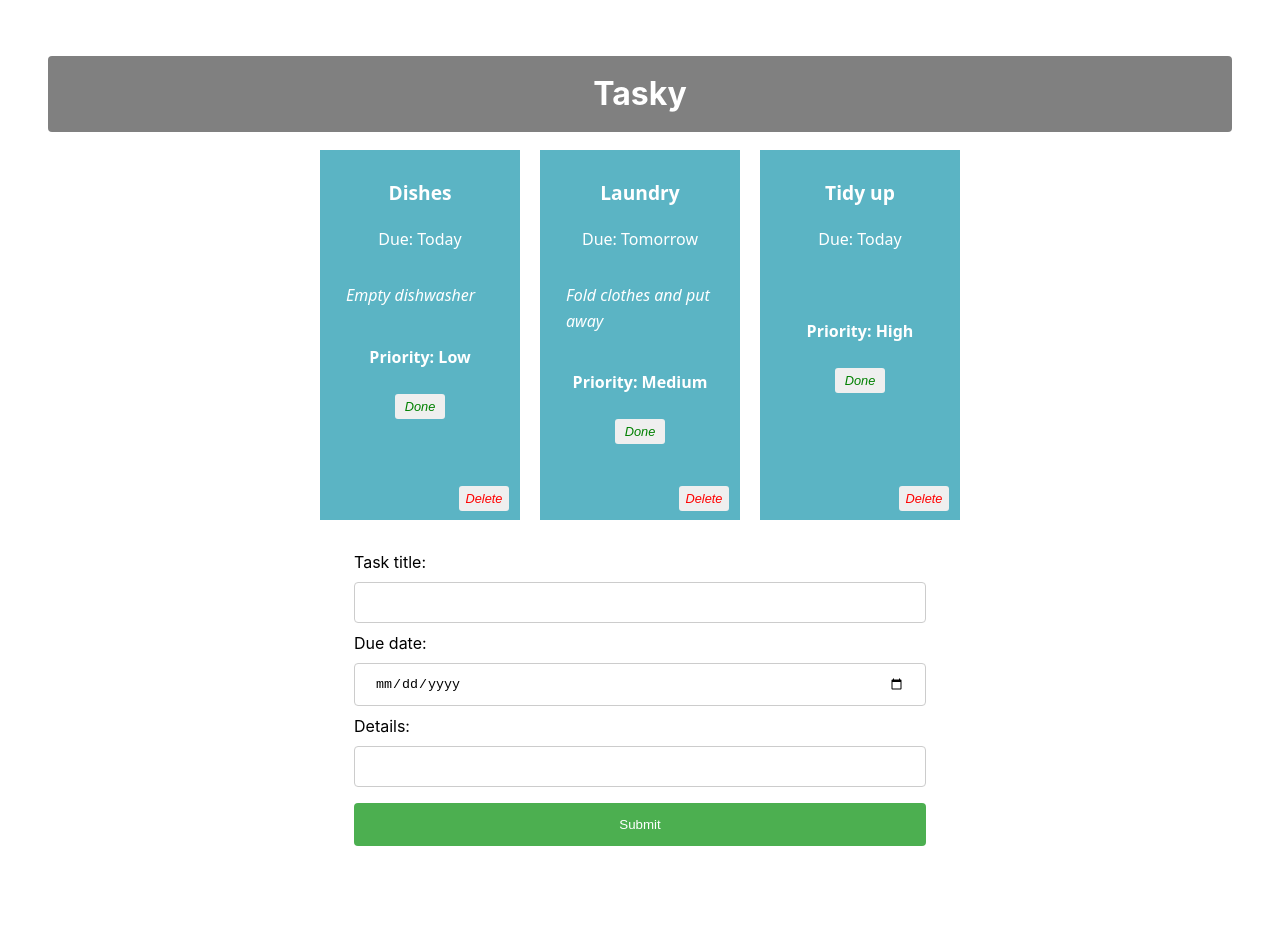
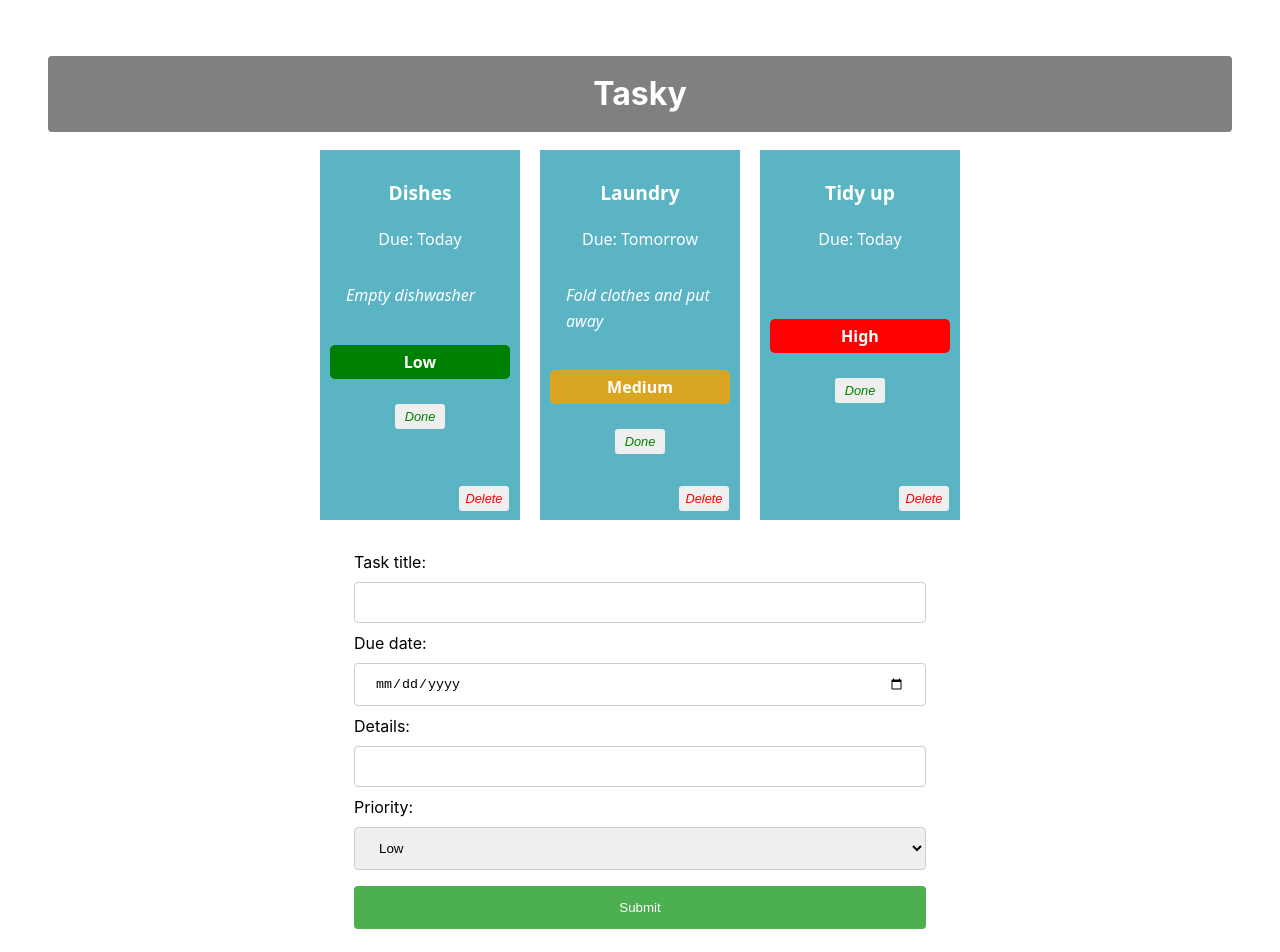
Before and after one commit to fod-bello/react-basics-labs, a React (Vite) app in the folder tasky/: page / in a window 1280 px wide. Shown: the top 952 px of the page. Before the commit the page ends 922 px from the top, so only its background shows below. Built offline with nearby package versions, Linux system fonts and the light colour scheme.

Commit message:
Tasky Lab 2b - Exercises done

```diff
--- a/tasky/src/App.css
+++ b/tasky/src/App.css
@@ -59,6 +59,23 @@ div {
   font-size: 1em;
   margin-top: 20px;
   margin-bottom: 15px;
+  padding: 5px;
+  border-radius: 5px;
+}
+
+.priority.low {
+  background-color: green;
+  color: white;
+}
+
+.priority.medium {
+  background-color: goldenrod;
+  color: white;
+}
+
+.priority.high {
+  background-color: red;
+  color: white;
 }
 button {
   border: none;
@@ -112,3 +129,13 @@ form {
   width: 50%;
   margin: auto;
 }
+
+select {
+  width: 100%;
+  padding: 12px 20px;
+  margin: 8px 0;
+  display: inline-block;
+  border: 1px solid #ccc;
+  border-radius: 4px;
+  box-sizing: border-box;
+}
--- a/tasky/src/App.jsx
+++ b/tasky/src/App.jsx
@@ -1,75 +1,104 @@
 import { v4 as uuidv4 } from 'uuid';
 import AddTaskForm from './components/Form';
-import  { useState } from 'react';
+import { useState } from 'react';
 import './App.css';
 import Task from './components/Task';
 
 function App() {
-     const [ taskState, setTaskState ] = useState({
+  const [taskState, setTaskState] = useState({
     tasks: [
-      { id: 1, title:"Dishes", description: "Empty dishwasher", deadline: "Today", priority: "Low", done : false },
-      { id: 2, title: "Laundry", description: "Fold clothes and put away", deadline: "Tomorrow" , priority: "Medium", done : false },
-      { id: 3, title: "Tidy up", deadline: "Today" , priority: "High", done : false }
+      {
+        id: 1,
+        title: "Dishes",
+        description: "Empty dishwasher",
+        deadline: "Today",
+        priority: "Low",
+        done: false
+      },
+      {
+        id: 2,
+        title: "Laundry",
+        description: "Fold clothes and put away",
+        deadline: "Tomorrow",
+        priority: "Medium",
+        done: false
+      },
+      {
+        id: 3,
+        title: "Tidy up",
+        deadline: "Today",
+        priority: "High",
+        done: false
+      }
     ]
   });
 
   const doneHandler = (taskIndex) => {
     const tasks = [...taskState.tasks];
     tasks[taskIndex].done = !tasks[taskIndex].done;
-    setTaskState({tasks});
+    setTaskState({ tasks });
     console.log(`${taskIndex} ${tasks[taskIndex].done}`);
-  }
+  };
+
   const deleteHandler = (taskIndex) => {
     const tasks = [...taskState.tasks];
     tasks.splice(taskIndex, 1);
-    setTaskState({tasks});
-  }
+    setTaskState({ tasks });
+  };
 
-    const [ formState, setFormState ] = useState({
+  const [formState, setFormState] = useState({
     title: "",
     description: "",
-    deadline: ""
+    deadline: "",
+    priority: "Medium"
   });
 
   const formChangeHandler = (event) => {
-    let form = {...formState};
+    let form = { ...formState };
 
-    switch(event.target.name) {
+    switch (event.target.name) {
       case "title":
         form.title = event.target.value;
         break;
+
       case "description":
         form.description = event.target.value;
         break;
+
       case "deadline":
         form.deadline = event.target.value;
         break;
+
+      case "priority":
+        form.priority = event.target.value;
+        break;
+
       default:
         form = formState;
     }
+
     setFormState(form);
-  }
+  };
 
   const formSubmitHandler = (event) => {
     event.preventDefault();
 
     const tasks = [...taskState.tasks];
-    const form = {...formState};
+    const form = { ...formState };
 
     form.id = uuidv4();
+    form.done = false;
 
     tasks.push(form);
-    setTaskState({tasks});
-  }
+    setTaskState({ tasks });
+  };
 
   console.log(formState);
 
-
-
   return (
-
     <div className="container">
       <h1>Tasky</h1>
+
       {taskState.tasks.map((task, index) => (
         <Task
           title={task.title}
@@ -77,18 +106,17 @@ console.log(formState);
           deadline={task.deadline}
           priority={task.priority}
           done={task.done}
-
           key={task.id}
           markDone={() => doneHandler(index)}
           deleteTask={() => deleteHandler(index)}
+        />
+      ))}
 
+      <AddTaskForm
+        submit={formSubmitHandler}
+        change={formChangeHandler}
       />
-
-  ))}
-     <AddTaskForm submit={formSubmitHandler} change={formChangeHandler} />
-
     </div>
-
   );
 }
 
--- a/tasky/src/components/Form.jsx
+++ b/tasky/src/components/Form.jsx
@@ -3,22 +3,61 @@ const AddTaskForm = (props) => {
   return (
     <div>
       <form onSubmit={props.submit}>
+
         <label>
-            Task title:
-            <input type="text" name="title" required onChange={(event) => {props.change(event)}} />
+          Task title:
+          <input
+            type="text"
+            name="title"
+            required
+            onChange={(event) => {props.change(event)}}
+          />
         </label>
+
         <br />
+
         <label>
-            Due date:
-            <input type="date" name="deadline" required onChange={(event) => {props.change(event)}} />
+          Due date:
+          <input
+            type="date"
+            name="deadline"
+            required
+            onChange={(event) => {props.change(event)}}
+          />
         </label>
+
         <br />
+
         <label>
-            Details:
-            <input type="text" name="description" onChange={(event) => {props.change(event)}} />
+          Details:
+          <input
+            type="text"
+            name="description"
+            onChange={(event) => {props.change(event)}}
+          />
         </label>
+
+        <br />
+
+        <label>
+          Priority:
+          <select
+
+            name="priority"
+            required
+            onChange={(event) => {props.change(event)}}
+          >
+            <option value="Low">Low</option>
+            <option value="Medium">Medium</option>
+            <option value="High">High</option>
+          </select>
+        </label>
+
+        <br />
+
         <input type="submit" value="Submit" />
-        </form>
+
+      </form>
     </div>
   )
 };
--- a/tasky/src/components/Task.jsx
+++ b/tasky/src/components/Task.jsx
@@ -5,10 +5,24 @@ const Task = (props) => {
             <p className="title">{props.title}</p>
             <p>Due: {props.deadline}</p>
             <p className="description">{props.description}</p>
-            <p className="priority">Priority: {props.priority}</p>
-            <button onClick={props.markDone} className='doneButton'>Done</button>
-            <button className='deleteButton' onClick={props.deleteTask}>Delete</button>
 
+            <p className={`priority ${props.priority.toLowerCase()}`}>
+                {props.priority}
+            </p>
+
+            <button
+                onClick={props.markDone}
+                className="doneButton"
+            >
+                Done
+            </button>
+
+            <button
+                className="deleteButton"
+                onClick={props.deleteTask}
+            >
+                Delete
+            </button>
         </div>
     )
 }
```
Lines whose indentation alone changed are shown as unchanged.
